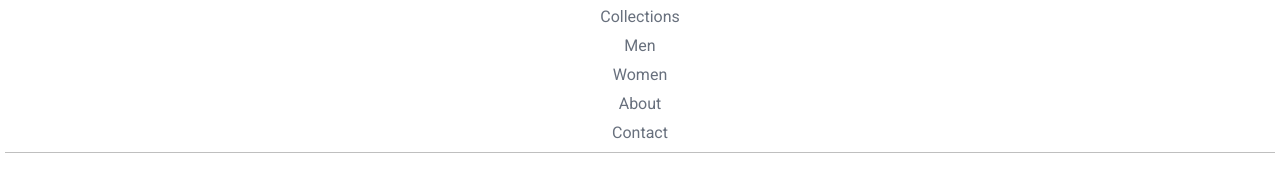
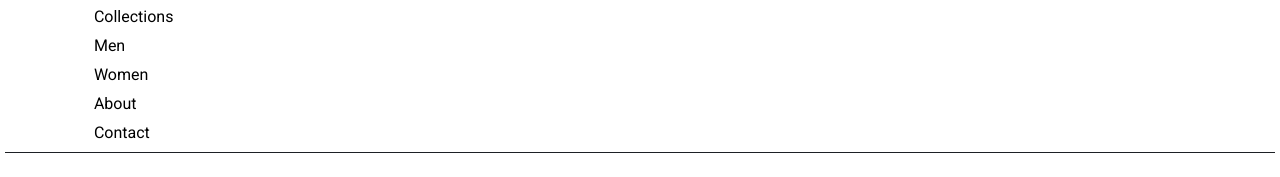
Before and after one commit to Andu15/ecommerce-layout, a website: page src/index.html in a window 1280 px wide. Both pictures are taken after a click on the button 33 px from the left and 36 px from the top of the page. Shown: the part 57-234 px from the top of the page. Drawn offline with Linux system fonts and the light colour scheme.

Commit message:
style: add css nav

```diff
--- a/src/css/nav.css
+++ b/src/css/nav.css
@@ -3,7 +3,7 @@ nav {
   margin: 10px 5px 0 5px;
   padding-bottom: 10px;
   border-style: none none solid none;
-  border-color: var(--neutral-black-focus);
+  border-color: var(--neutral-very-dark-blue);
   border-width: 0.5px;
 }
 
@@ -12,7 +12,7 @@ ul {
 }
 
 li {
-  color: var(--neutral-dark-grayish-blue);
+  color: var(--neutral-black);
   text-decoration: none;
 }
 
@@ -45,7 +45,6 @@ button {
 
 .toggle {
   order: 0;
-  /* text-align: right;  */
   padding: 0 10px 0 20px;
 }
 
@@ -66,8 +65,8 @@ li:last-child {
 }
 
 .item {
-  width: 100%;
-  text-align: center;
+  width: 86%;
+  text-align: left;
   order: 3;
   display: none;
 }
@@ -82,6 +81,10 @@ li:last-child {
 
 /* nav queries */
 @media (min-width: 1440px) {
+  li {
+    color: var(--neutral-dark-grayish-blue);
+  }
+
   .toggle {
     display: none;
   }
@@ -97,6 +100,7 @@ li:last-child {
 
   .item {
     display: grid;
+    text-align: center;
   }
 
   .item.button {
--- a/src/index.html
+++ b/src/index.html
@@ -17,11 +17,11 @@
     <ul class="menu">
       <li class="toggle"><button id="btn-toggle"><img src="./assets/icons/icon-menu.svg" alt="logo"></li>
       <li class="logo"><img src="./assets/icons/logo.svg" alt="logo"></li>
-      <li class="item">Collections</li>
-      <li class="item">Men</li>
-      <li class="item">Women</li>
-      <li class="item">About</li>
-      <li class="item">Contact</li>
+      <li class="item floating">Collections</li>
+      <li class="item floating">Men</li>
+      <li class="item floating">Women</li>
+      <li class="item floating">About</li>
+      <li class="item floating">Contact</li>
       <li class="item button cart-btn" id="cart-btn"><button><img src="./assets/icons/icon-cart.svg" alt="logo"></button></li>
       <li class="item button avatar-btn"><button><img class="avatar-img" src="./assets/images/image-avatar.png" alt="logo"></button></li>
     </ul>
--- a/src/index.js
+++ b/src/index.js
@@ -2,7 +2,10 @@ const nav = document.querySelector("#btn-toggle");
 const items = document.querySelectorAll(".item");
 const cartBtn = document.querySelector("#cart-btn");
 
+// activa el navbar
 nav.addEventListener("click", function (){
   for(var i = 0; i < items.length; i++)
     items[i].classList.toggle("active")
 });
+
+//activa el modal
```
